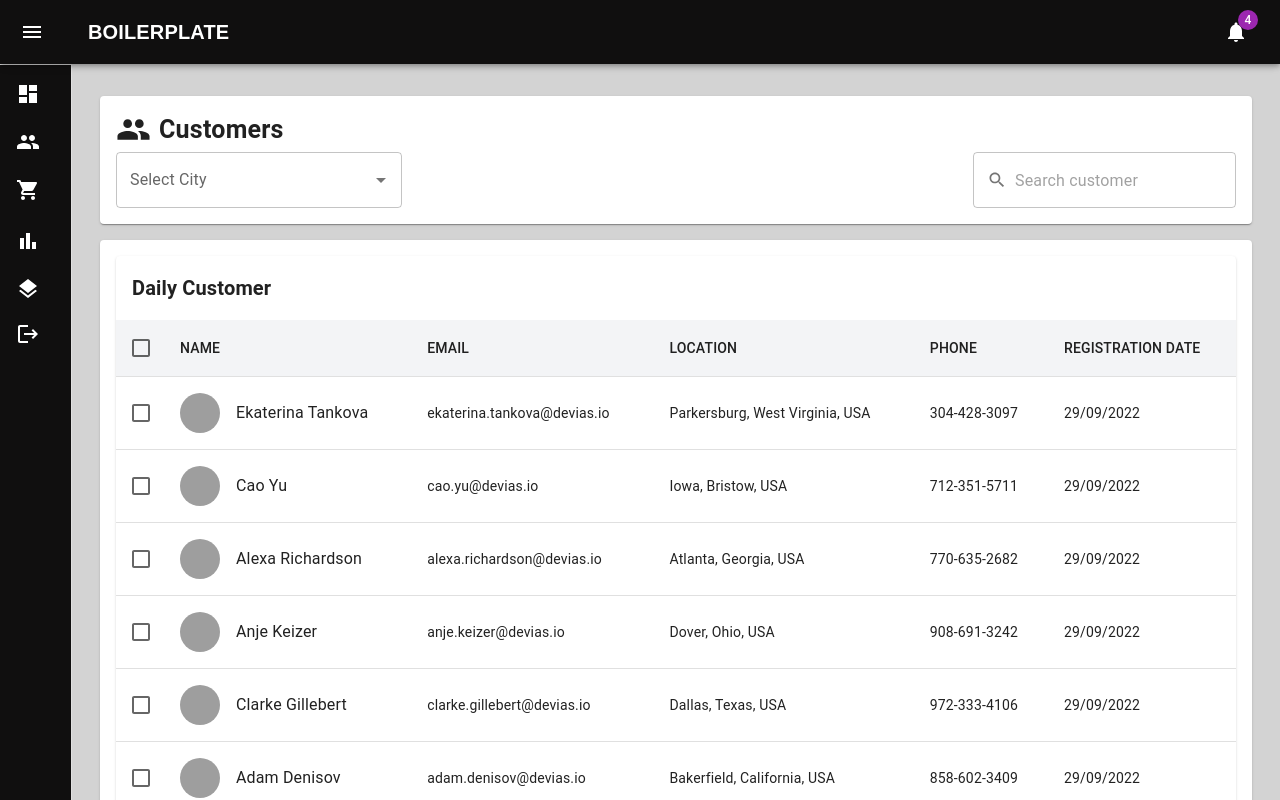
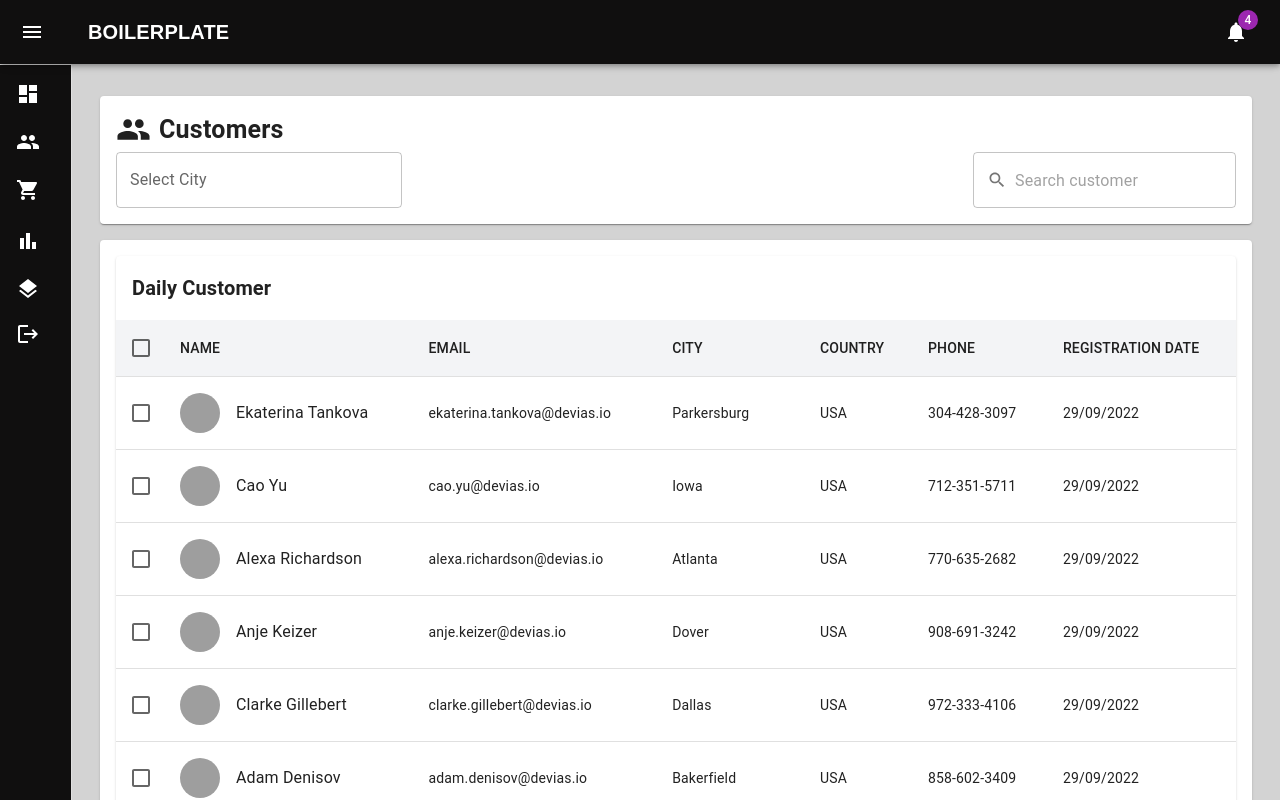
Before and after one commit to VivekVaishnanai07/Boilerplate.React.github.io, a React (Create React App) app: page /customer in a window 1280 px wide. Built offline with nearby package versions, Linux system fonts and the light colour scheme; sample sign-in values are in the browser's storage; grey boxes are pictures that could not be loaded.

Commit message:
Add dropdown button

```diff
--- a/src/pages/customer/customer-table.tsx
+++ b/src/pages/customer/customer-table.tsx
@@ -139,7 +139,8 @@ export default function CustomerTable(props: any) {
                 </TableCell>
                 <TableCell>NAME</TableCell>
                 <TableCell>EMAIL</TableCell>
-                <TableCell>LOCATION</TableCell>
+                <TableCell>CITY</TableCell>
+                <TableCell>COUNTRY</TableCell>
                 <TableCell>PHONE</TableCell>
                 <TableCell>REGISTRATION DATE</TableCell>
               </TableRow>
@@ -167,7 +168,8 @@ export default function CustomerTable(props: any) {
                         </Box>
                       </TableCell>
                       <TableCell >{row.email}</TableCell>
-                      <TableCell >{`${row.address.city}, ${row.address.state}, ${row.address.country}`}</TableCell>
+                      <TableCell >{row.address.city}</TableCell>
+                      <TableCell >{row.address.country}</TableCell>
                       <TableCell >{row.phone}</TableCell>
                       <TableCell >{format(new Date(), 'dd/MM/yyyy')}</TableCell>
                     </TableRow>
--- a/src/pages/customer/index.tsx
+++ b/src/pages/customer/index.tsx
@@ -34,6 +34,12 @@ function Customer() {
     setCustomerList(details)
     console.log(details)
   }
+  const handlerSelect = (e: any) => {
+    e.preventDefault()
+    const { value } = e.target
+    const details: any = customersDetails.filter((item) => item.address.city.match(value))
+    setCustomerList(details)
+  }
   return (
     <ThemeProvider theme={mdTheme}>
       <Box sx={{ display: 'flex' }}>
@@ -52,7 +58,7 @@ function Customer() {
           }}
         >
           <Toolbar />
-          <Container maxWidth="lg" sx={{ mt: 4, mb: 4 }}>
+          <Container maxWidth='lg' sx={{ mt: 4, mb: 4 }}>
             <Grid container spacing={2}>
               {/* Recent CustomersTable */}
               <Grid item xs={12}>
@@ -68,8 +74,10 @@ function Customer() {
                   <Grid item xs={12}>
                     <Box sx={{ alignItems: 'center', display: 'flex' }}>
                       <Autocomplete
-                        options={customerList.map((item) => item.name)}
-                        id="disabled-options-demo"
+                        freeSolo
+                        options={customerList.map((item) => item.address.city)}
+                        onSelect={handlerSelect}
+                        id="free-solo-2-demo"
                         sx={{ width: 300 }}
                         renderInput={(params) => <TextField {...params} label="Select City" />}
                       />
```
